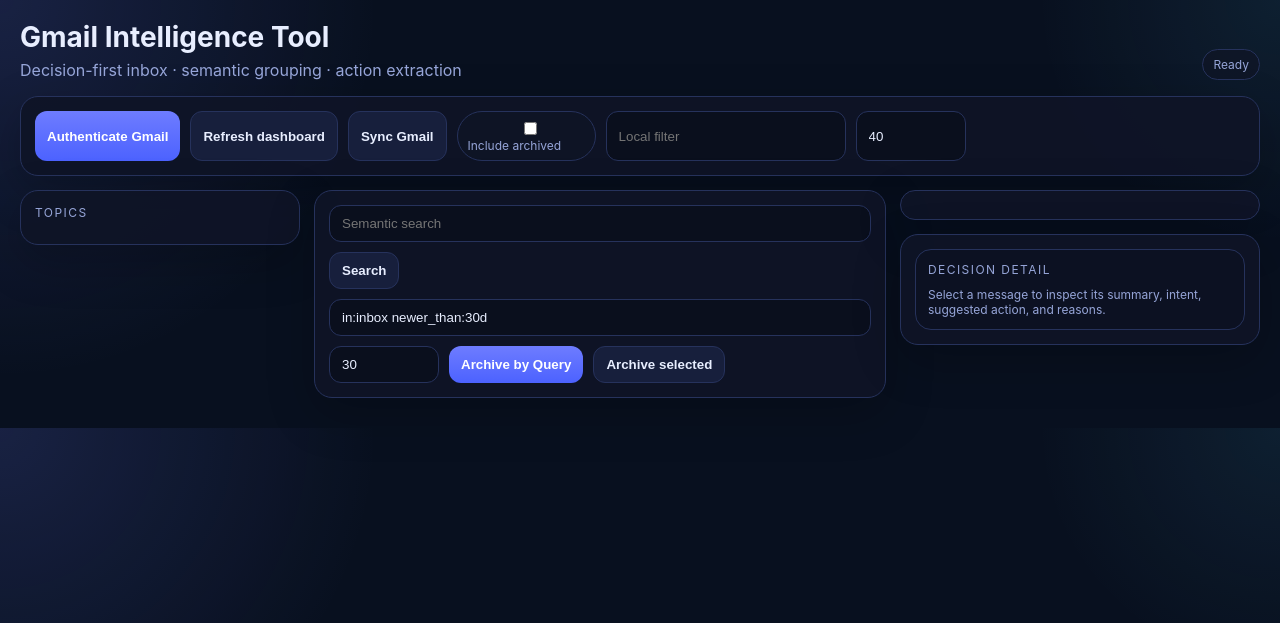
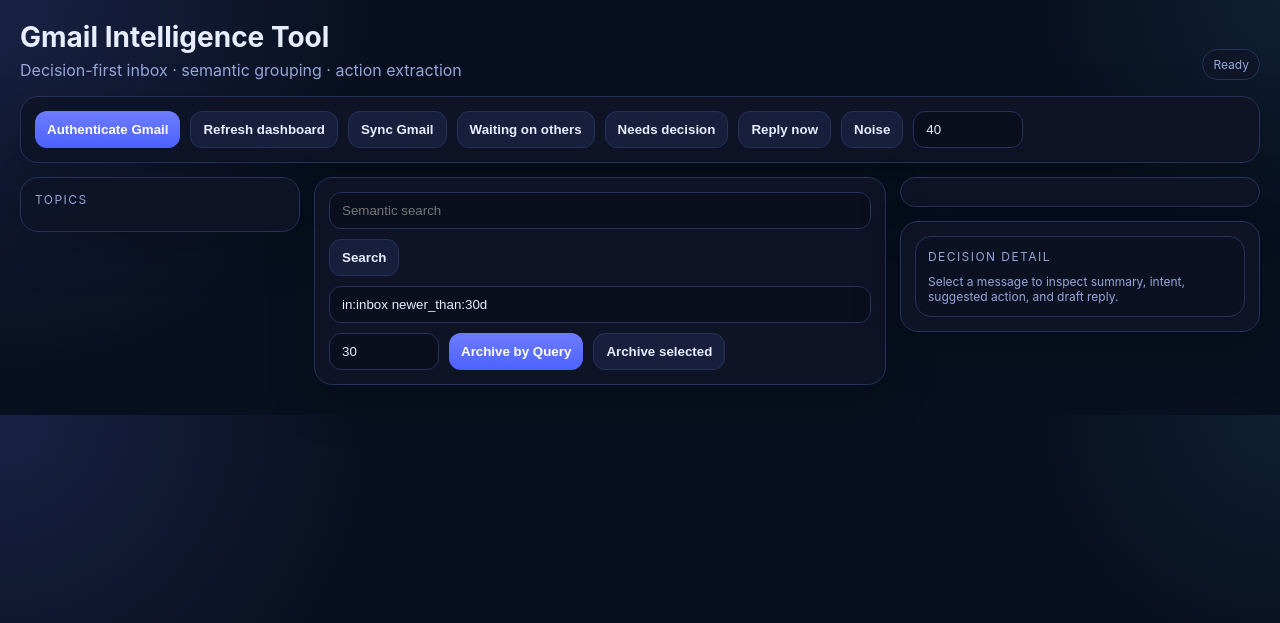
Before and after one commit to garyamorris/gmail-intelligence-tool, a FastAPI app: page / in a window 1280 px wide. Shown: the top 623 px of the page. Run offline with FastAPI, Linux system fonts and the light colour scheme; data that the repository does not hold is empty; parts of the project's set-up code (start-up, migrations or seed data) failed here and were passed over.

Commit message:
feat: add workflow lanes and draft replies

```diff
--- a/app/main.py
+++ b/app/main.py
@@ -86,6 +86,35 @@ def briefing_api(limit: int = 10):
     }
 
 
+@app.get("/api/lane/{lane}")
+def lane_api(lane: str, limit: int = 50):
+    lane = lane.lower().strip()
+    rows = store.list_messages(include_archived=False, limit=500)
+    if lane == "waiting":
+        rows = [r for r in rows if r.get("intent") in {"follow_up", "acknowledgement"} or r.get("suggested_action") in {"set_follow_up", "quiet"}]
+    elif lane == "decision":
+        rows = [r for r in rows if r.get("intent") in {"approval", "finance"} or r.get("actionability_score", 0) >= 3]
+    elif lane == "noise":
+        rows = [r for r in rows if r.get("noise_score", 0) >= 2 or r.get("suggested_action") in {"archive", "quiet"}]
+    elif lane == "reply":
+        rows = [r for r in rows if r.get("suggested_action") in {"reply", "draft_schedule_reply", "review_and_route"}]
+    else:
+        raise HTTPException(status_code=400, detail="Unknown lane")
+    return rows[:limit]
+
+
+@app.get("/api/message/{message_id}")
+def message_api(message_id: str):
+    row = store.get_by_id(message_id)
+    if not row:
+        raise HTTPException(status_code=404, detail="message not found")
+    items = store.list_action_items(limit=100)
+    items = [i for i in items if i["message_id"] == message_id]
+    row["action_items"] = items
+    row["draft_reply"] = intel.draft_reply(row["subject"], row["sender"], row.get("summary", ""), row.get("intent", "reply_needed"))
+    return row
+
+
 @app.get("/api/search")
 def search_api(q: str, k: int = 20):
     if not q:
@@ -172,12 +201,21 @@ def bulk_archive_by_query(payload: dict):
     return {"archived": archived, "message_ids": ids}
 
 
+@app.post("/api/draft_reply")
+def draft_reply_api(payload: dict):
+    message_id = payload.get("message_id")
+    tone = payload.get("tone", "concise")
+    if not message_id:
+        raise HTTPException(status_code=400, detail="message_id required")
+    row = store.get_by_id(message_id)
+    if not row:
+        raise HTTPException(status_code=404, detail="message not found")
+    draft = intel.draft_reply(row["subject"], row["sender"], row.get("summary", ""), row.get("intent", "reply_needed"), tone=tone)
+    return {"message_id": message_id, "draft": draft}
+
+
 @app.post("/api/analyze")
 def analyze_api(payload: dict):
-    """Very lightweight actionability signal (heuristic).
-
-    For stricter triage, call an agent webhook with /api/agent/handoff.
-    """
     message_id = payload.get("message_id")
     if not message_id:
         raise HTTPException(status_code=400, detail="message_id required")
@@ -186,23 +224,7 @@ def analyze_api(payload: dict):
     if not row:
         raise HTTPException(status_code=404, detail="message not found")
 
-    body = (row["snippet"] + "\n" + row["body"]).lower()
-    action_words = ["action", "required", "needed", "please", "reply", "urgent", "approve", "sign", "confirm", "invoice", "meeting"]
-    score = sum(1 for w in action_words if w in body)
-
-    return {
-        "message_id": message_id,
-        "subject": row["subject"],
-        "sender": row["sender"],
-        "summary": row.get("summary"),
-        "intent": row.get("intent"),
-        "cluster_label": row.get("cluster_label"),
-        "suggested_action": row.get("suggested_action"),
-        "suggested_actionable": score > 1,
-        "actionability_score": row.get("actionability_score", score),
-        "noise_score": row.get("noise_score", 0),
-        "reason_codes": row.get("reason_codes", []),
-    }
+    return row
 
 
 @app.get("/auth/login")
--- a/templates/index.html
+++ b/templates/index.html
@@ -19,56 +19,22 @@
         --bad: #fb7185;
       }
       * { box-sizing: border-box; }
-      body {
-        margin: 0;
-        font-family: Inter, ui-sans-serif, system-ui, -apple-system, Segoe UI, Roboto, sans-serif;
-        background:
-          radial-gradient(circle at top left, rgba(110, 124, 255, 0.16), transparent 28%),
-          radial-gradient(circle at top right, rgba(86, 211, 255, 0.08), transparent 18%),
-          var(--bg);
-        color: var(--text);
-      }
+      body { margin: 0; font-family: Inter, ui-sans-serif, system-ui, -apple-system, Segoe UI, Roboto, sans-serif; background: radial-gradient(circle at top left, rgba(110, 124, 255, 0.16), transparent 28%), radial-gradient(circle at top right, rgba(86, 211, 255, 0.08), transparent 18%), var(--bg); color: var(--text); }
       .shell { max-width: 1600px; margin: 0 auto; padding: 20px; }
-      .hero {
-        display: flex; justify-content: space-between; align-items: end; gap: 20px;
-        margin-bottom: 16px;
-      }
+      .hero { display: flex; justify-content: space-between; align-items: end; gap: 20px; margin-bottom: 16px; }
       h1 { margin: 0; font-size: 28px; }
       .sub { color: var(--muted); margin-top: 6px; }
       .pill { padding: 7px 10px; border: 1px solid var(--line); border-radius: 999px; background: rgba(15,20,38,0.7); color: var(--muted); font-size: 12px; }
       .grid { display: grid; grid-template-columns: 280px 1fr 360px; gap: 14px; align-items: start; }
-      .card {
-        background: var(--panel);
-        border: 1px solid var(--line);
-        border-radius: 18px;
-        padding: 14px;
-        box-shadow: 0 16px 48px rgba(0,0,0,0.22);
-      }
+      .card { background: var(--panel); border: 1px solid var(--line); border-radius: 18px; padding: 14px; box-shadow: 0 16px 48px rgba(0,0,0,0.22); }
       .section-title { font-size: 12px; text-transform: uppercase; letter-spacing: .12em; color: var(--muted); margin-bottom: 10px; }
       .row { display: flex; gap: 10px; flex-wrap: wrap; }
       .stack { display: grid; gap: 10px; }
-      button {
-        background: linear-gradient(180deg, var(--accent), #4c62ff);
-        color: white; border: 0; border-radius: 12px; padding: 10px 12px; cursor: pointer;
-        font-weight: 600;
-      }
+      button { background: linear-gradient(180deg, var(--accent), #4c62ff); color: white; border: 0; border-radius: 12px; padding: 10px 12px; cursor: pointer; font-weight: 600; }
       button.secondary { background: rgba(24,32,62,0.95); border: 1px solid var(--line); color: var(--text); }
-      button.ghost { background: transparent; border: 1px solid var(--line); color: var(--muted); }
-      input {
-        background: rgba(10,15,28,0.9);
-        border: 1px solid var(--line);
-        color: var(--text);
-        padding: 10px 12px;
-        border-radius: 12px;
-        width: 100%;
-      }
+      input { background: rgba(10,15,28,0.9); border: 1px solid var(--line); color: var(--text); padding: 10px 12px; border-radius: 12px; width: 100%; }
       .toolbar { display: flex; gap: 8px; flex-wrap: wrap; }
-      .topic, .msg {
-        border: 1px solid rgba(38,50,92,.9);
-        background: var(--panel-2);
-        border-radius: 16px;
-        padding: 12px;
-      }
+      .topic, .msg { border: 1px solid rgba(38,50,92,.9); background: var(--panel-2); border-radius: 16px; padding: 12px; }
       .topic { cursor: pointer; }
       .topic.active { border-color: var(--accent-2); box-shadow: 0 0 0 1px rgba(86,211,255,.2) inset; }
       .topic-head, .msg-head { display: flex; justify-content: space-between; gap: 12px; align-items: start; }
@@ -86,72 +52,51 @@
       .kpi > div { background: rgba(18,25,48,.95); border: 1px solid var(--line); border-radius: 14px; padding: 10px; }
       .kpi .num { font-size: 22px; font-weight: 800; }
       .kpi .label { font-size: 12px; color: var(--muted); }
-      .mono { font-family: ui-monospace, SFMono-Regular, Menlo, monospace; }
-      .list { display: grid; gap: 8px; }
-      .detail-section { margin-top: 12px; }
       .spacer { height: 8px; }
-      @media (max-width: 1200px) {
-        .grid { grid-template-columns: 1fr; }
-        .details { position: static; }
-      }
+      @media (max-width: 1200px) { .grid { grid-template-columns: 1fr; } .details { position: static; } }
     </style>
     <script>
-      const state = { messages: [], topics: [], currentTopic: null };
+      const state = { messages: [], topics: [], currentTopic: null, lane: null };
 
       async function api(path, options={}) {
-        const res = await fetch(path, {
-          headers: { 'Content-Type': 'application/json' },
-          ...options
-        });
+        const res = await fetch(path, { headers: { 'Content-Type': 'application/json' }, ...options });
         if (!res.ok) throw new Error(await res.text());
         return await res.json();
       }
 
-      function escapeHtml(str) {
-        return (str || '')
-          .replaceAll('&', '&amp;')
-          .replaceAll('<', '&lt;')
-          .replaceAll('>', '&gt;')
-          .replaceAll('"', '&quot;')
-          .replaceAll("'", '&#039;');
-      }
+      function escapeHtml(str) { return (str || '').replaceAll('&', '&amp;').replaceAll('<', '&lt;').replaceAll('>', '&gt;').replaceAll('"', '&quot;').replaceAll("'", '&#039;'); }
+      function badgeClass(score) { if (score >= 4) return 'badge bad'; if (score >= 2) return 'badge warn'; return 'badge good'; }
 
-      function badgeClass(score) {
-        if (score >= 4) return 'badge bad';
-        if (score >= 2) return 'badge warn';
-        return 'badge good';
+      async function openLane(name) {
+        state.lane = name;
+        state.currentTopic = null;
+        const rows = await api(`/api/lane/${name}?limit=200`);
+        state.messages = rows;
+        state.topics = [];
+        renderTopics();
+        renderMessages();
       }
 
       function renderTopics() {
-        const el = document.getElementById('topics');
-        el.innerHTML = '';
-        state.topics.forEach(t => {
+        const el = document.getElementById('topics'); el.innerHTML = '';
+        const lanes = [
+          { cluster_label: 'Waiting on others', message_count: state.messages.filter(m => ['follow_up', 'acknowledgement'].includes(m.intent) || ['set_follow_up', 'quiet'].includes(m.suggested_action)).length },
+          { cluster_label: 'Needs decision', message_count: state.messages.filter(m => ['approval', 'finance'].includes(m.intent) || (m.actionability_score || 0) >= 3).length },
+          { cluster_label: 'Noise', message_count: state.messages.filter(m => (m.noise_score || 0) >= 2 || ['archive', 'quiet'].includes(m.suggested_action)).length },
+          { cluster_label: 'Reply now', message_count: state.messages.filter(m => ['reply', 'draft_schedule_reply', 'review_and_route'].includes(m.suggested_action)).length },
+        ];
+        lanes.forEach(t => {
           const node = document.createElement('div');
-          node.className = 'topic' + (state.currentTopic === t.cluster_label ? ' active' : '');
-          node.onclick = () => {
-            state.currentTopic = t.cluster_label;
-            renderTopics();
-            renderMessages();
-          };
-          node.innerHTML = `
-            <div class="topic-head">
-              <div>
-                <div class="title">${escapeHtml(t.cluster_label || 'Uncategorized')}</div>
-                <div class="meta">${t.message_count || 0} messages · ${t.active_count || 0} active</div>
-              </div>
-              <span class="badge">${escapeHtml(t.latest_date || '')}</span>
-            </div>
-            <div class="spacer"></div>
-            <div class="small">Priority: ${Number(t.total_actionability || 0)} · Noise: ${Number(t.total_noise || 0)}</div>
-          `;
+          node.className = 'topic';
+          node.onclick = async () => { state.currentTopic = t.cluster_label; renderTopics(); renderMessages(); };
+          node.innerHTML = `<div class="topic-head"><div><div class="title">${escapeHtml(t.cluster_label)}</div><div class="meta">${t.message_count || 0} messages</div></div><span class="badge">lane</span></div>`;
           el.appendChild(node);
         });
       }
 
       function renderMessages() {
-        const rows = state.currentTopic ? state.messages.filter(m => m.cluster_label === state.currentTopic) : state.messages;
-        const container = document.getElementById('messages');
-        container.innerHTML = '';
+        const rows = state.currentTopic && state.topics.length ? state.messages.filter(m => m.cluster_label === state.currentTopic) : state.messages;
+        const container = document.getElementById('messages'); container.innerHTML = '';
         rows.forEach(m => {
           const el = document.createElement('div');
           el.className='msg';
@@ -177,8 +122,9 @@
             </div>
             <div class="spacer"></div>
             <div class="toolbar">
+              <button class="secondary" onclick="openDetail('${m.id}')">Detail</button>
+              <button class="secondary" onclick="draftReply('${m.id}')">Draft reply</button>
               <button class="secondary" onclick="analyzeMessage('${m.id}')">Analyze</button>
-              <button class="secondary" onclick="openDetail('${m.id}')">Detail</button>
               <button onclick="archiveSelected(['${m.id}'])">Archive</button>
             </div>
             <div id="analysis-${m.id}" class="small"></div>
@@ -189,25 +135,22 @@
 
       function renderBriefing(payload) {
         const box = document.getElementById('briefing');
-        const top = payload.top_messages || [];
-        const actions = payload.action_items || [];
+        const top = payload.top_messages || []; const actions = payload.action_items || [];
         box.innerHTML = `
           <div class="kpi">
             <div><div class="num">${top.length}</div><div class="label">top messages</div></div>
             <div><div class="num">${actions.length}</div><div class="label">action items</div></div>
-            <div><div class="num">${state.topics.length}</div><div class="label">topics</div></div>
+            <div><div class="num">${state.messages.length}</div><div class="label">loaded</div></div>
           </div>
-          <div class="detail-section">
+          <div class="spacer"></div>
           <div class="section-title">Briefing</div>
-            <div class="list">
+          <div class="stack">
             ${top.slice(0, 5).map(m => `<div class="small"><strong>${escapeHtml(m.subject || '(no subject)')}</strong><br/>${escapeHtml(m.sender)} · ${escapeHtml(m.cluster_label || '')} · ${escapeHtml(m.suggested_action || '')}</div>`).join('') || '<div class="small">No messages yet.</div>'}
           </div>
-          </div>
-          <div class="detail-section">
+          <div class="spacer"></div>
           <div class="section-title">Action items</div>
-            <div class="list">
+          <div class="stack">
             ${actions.slice(0, 6).map(a => `<div class="small">• ${escapeHtml(a.item)}<br/><span class="muted">${escapeHtml(a.subject || '')}</span></div>`).join('') || '<div class="small">No action items yet.</div>'}
-            </div>
           </div>
         `;
       }
@@ -218,11 +161,8 @@
           api('/api/topics?include_archived=false&limit=50'),
           api('/api/briefing?limit=10')
         ]);
-        state.messages = messages;
-        state.topics = topics;
-        renderTopics();
-        renderMessages();
-        renderBriefing(briefing);
+        state.messages = messages; state.topics = topics; state.currentTopic = null; state.lane = null;
+        renderTopics(); renderMessages(); renderBriefing(briefing);
       }
 
       async function syncNow() {
@@ -235,50 +175,39 @@
       async function searchNow() {
         const q = document.getElementById('search').value;
         const rows = await api('/api/search?' + new URLSearchParams({ q, k: '20' }));
-        state.messages = rows;
-        state.currentTopic = null;
-        renderTopics();
-        renderMessages();
+        state.messages = rows; state.currentTopic = null; state.topics = [];
+        renderTopics(); renderMessages();
       }
 
-      function selectedIds() {
-        return [...document.querySelectorAll('input[type=checkbox][data-id]:checked')].map(el => el.dataset.id);
-      }
+      function selectedIds() { return [...document.querySelectorAll('input[type=checkbox][data-id]:checked')].map(el => el.dataset.id); }
 
       async function archiveSelected(idsOverride = null) {
-        const ids = idsOverride || selectedIds();
-        if (!ids.length) return;
+        const ids = idsOverride || selectedIds(); if (!ids.length) return;
         await api('/api/archive', { method: 'POST', body: JSON.stringify({ message_ids: ids }) });
         document.getElementById('status').innerText = `Archived ${ids.length} messages`;
         await loadAll();
       }
 
       async function archiveByQuery() {
-        const q = document.getElementById('bulkQuery').value;
-        const limit = document.getElementById('bulkLimit').value || '30';
-        const res = await api('/api/bulk_archive_by_query', {
-          method: 'POST',
-          body: JSON.stringify({ query: q, limit: Number(limit) })
-        });
+        const q = document.getElementById('bulkQuery').value; const limit = document.getElementById('bulkLimit').value || '30';
+        const res = await api('/api/bulk_archive_by_query', { method: 'POST', body: JSON.stringify({ query: q, limit: Number(limit) }) });
         document.getElementById('status').innerText = `Archived ${res.archived} messages by query`;
         await loadAll();
       }
 
       async function analyzeMessage(id) {
         const res = await api('/api/analyze', { method: 'POST', body: JSON.stringify({ message_id: id }) });
-        const el = document.getElementById(`analysis-${id}`);
-        el.innerText = `intent=${res.intent} · action=${res.suggested_action} · noise=${res.noise_score}`;
+        document.getElementById(`analysis-${id}`).innerText = `intent=${res.intent} · action=${res.suggested_action} · noise=${res.noise_score}`;
       }
 
       async function openDetail(id) {
-        const res = await api('/api/analyze', { method: 'POST', body: JSON.stringify({ message_id: id }) });
+        const res = await api(`/api/message/${id}`);
         const box = document.getElementById('detail');
         box.innerHTML = `
           <div class="section-title">Decision detail</div>
           <div class="title">${escapeHtml(res.subject || '(no subject)')}</div>
           <div class="meta">${escapeHtml(res.sender || '')}</div>
           <div class="spacer"></div>
-          <div class="list">
           <div class="small"><strong>Summary:</strong> ${escapeHtml(res.summary || '')}</div>
           <div class="small"><strong>Intent:</strong> ${escapeHtml(res.intent || '')}</div>
           <div class="small"><strong>Cluster:</strong> ${escapeHtml(res.cluster_label || '')}</div>
@@ -286,25 +215,30 @@
           <div class="small"><strong>Actionability:</strong> ${escapeHtml(String(res.actionability_score ?? ''))}</div>
           <div class="small"><strong>Noise:</strong> ${escapeHtml(String(res.noise_score ?? ''))}</div>
           <div class="small"><strong>Reasons:</strong> ${escapeHtml((res.reason_codes || []).join(', '))}</div>
-          </div>
+          <div class="spacer"></div>
+          <div class="section-title">Draft reply</div>
+          <div class="small" style="white-space: pre-wrap">${escapeHtml(res.draft_reply || '')}</div>
+          <div class="spacer"></div>
+          <div class="section-title">Action items</div>
+          <div class="stack">${(res.action_items || []).map(a => `<div class="small">• ${escapeHtml(a.item)}</div>`).join('') || '<div class="small">None</div>'}</div>
         `;
       }
 
+      async function draftReply(id) {
+        const tone = prompt('Tone? concise / warm / firm / boundary', 'concise') || 'concise';
+        const res = await api('/api/draft_reply', { method: 'POST', body: JSON.stringify({ message_id: id, tone }) });
+        const box = document.getElementById('detail');
+        box.innerHTML = `<div class="section-title">Draft reply</div><div class="small" style="white-space: pre-wrap">${escapeHtml(res.draft)}</div>`;
+      }
+
       async function handoff(idsOverride = null) {
-        const ids = idsOverride || selectedIds();
-        const instruction = prompt('What should the agent do with these messages?', 'Summarize and propose actions');
+        const ids = idsOverride || selectedIds(); const instruction = prompt('What should the agent do with these messages?', 'Summarize and propose actions');
         if (!ids.length || !instruction) return;
-        await api('/api/agent/handoff', {
-          method: 'POST',
-          body: JSON.stringify({ message_ids: ids, instruction })
-        });
+        await api('/api/agent/handoff', { method: 'POST', body: JSON.stringify({ message_ids: ids, instruction }) });
         document.getElementById('status').innerText = `Handed off ${ids.length} messages to configured agent webhook`;
       }
 
-      async function login() {
-        const r = await api('/auth/login');
-        if (r.auth_url) window.location = r.auth_url;
-      }
+      async function login() { const r = await api('/auth/login'); if (r.auth_url) window.location = r.auth_url; }
 
       loadAll();
     </script>
@@ -312,10 +246,7 @@
   <body>
     <div class="shell">
       <div class="hero">
-        <div>
-          <h1>Gmail Intelligence Tool</h1>
-          <div class="sub">Decision-first inbox · semantic grouping · action extraction</div>
-        </div>
+        <div><h1>Gmail Intelligence Tool</h1><div class="sub">Decision-first inbox · semantic grouping · action extraction</div></div>
         <div id="status" class="pill">Ready</div>
       </div>
 
@@ -324,46 +255,26 @@
           <button onclick="login()">Authenticate Gmail</button>
           <button class="secondary" onclick="loadAll()">Refresh dashboard</button>
           <button class="secondary" onclick="syncNow()">Sync Gmail</button>
-          <label class="pill"><input type="checkbox" id="archived" /> Include archived</label>
-          <input id="q" placeholder="Local filter" style="max-width:240px" />
+          <button class="secondary" onclick="openLane('waiting')">Waiting on others</button>
+          <button class="secondary" onclick="openLane('decision')">Needs decision</button>
+          <button class="secondary" onclick="openLane('reply')">Reply now</button>
+          <button class="secondary" onclick="openLane('noise')">Noise</button>
           <input id="max" type="number" value="40" min="1" style="max-width:110px" />
         </div>
       </div>
 
       <div class="grid">
+        <div class="stack"><div class="card"><div class="section-title">Topics</div><div id="topics" class="stack"></div></div></div>
         <div class="stack">
           <div class="card">
-            <div class="section-title">Topics</div>
-            <div id="topics" class="stack"></div>
-          </div>
-        </div>
-
-        <div class="stack">
-          <div class="card">
-            <div class="row">
-              <input id="search" placeholder="Semantic search" />
-              <button class="secondary" onclick="searchNow()">Search</button>
-            </div>
-            <div class="row" style="margin-top:10px">
-              <input id="bulkQuery" value="in:inbox newer_than:30d" />
-              <input id="bulkLimit" type="number" value="30" min="1" style="max-width:110px" />
-              <button onclick="archiveByQuery()">Archive by Query</button>
-              <button class="secondary" onclick="archiveSelected()">Archive selected</button>
-            </div>
+            <div class="row"><input id="search" placeholder="Semantic search" /><button class="secondary" onclick="searchNow()">Search</button></div>
+            <div class="row" style="margin-top:10px"><input id="bulkQuery" value="in:inbox newer_than:30d" /><input id="bulkLimit" type="number" value="30" min="1" style="max-width:110px" /><button onclick="archiveByQuery()">Archive by Query</button><button class="secondary" onclick="archiveSelected()">Archive selected</button></div>
           </div>
           <div class="messages" id="messages"></div>
         </div>
-
         <div class="details">
-          <div class="card">
-            <div id="briefing"></div>
-          </div>
-          <div class="card" style="margin-top:14px">
-            <div id="detail" class="detail-box">
-              <div class="section-title">Decision detail</div>
-              <div class="small">Select a message to inspect its summary, intent, suggested action, and reasons.</div>
-            </div>
-          </div>
+          <div class="card"><div id="briefing"></div></div>
+          <div class="card" style="margin-top:14px"><div id="detail" class="detail-box"><div class="section-title">Decision detail</div><div class="small">Select a message to inspect summary, intent, suggested action, and draft reply.</div></div></div>
         </div>
       </div>
     </div>
```
Also changed, not shown: app/intelligence.py (+22 -1 lines). Lines whose indentation alone changed are shown as unchanged.
